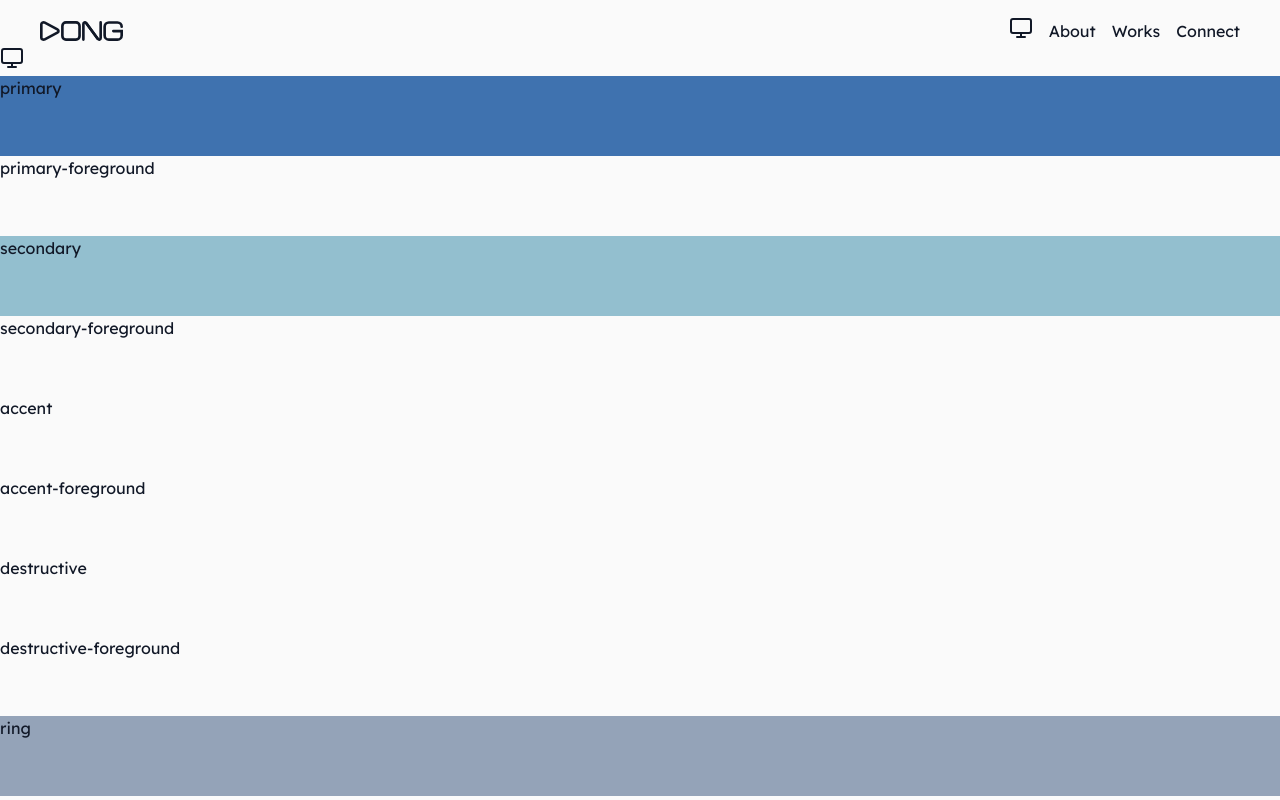
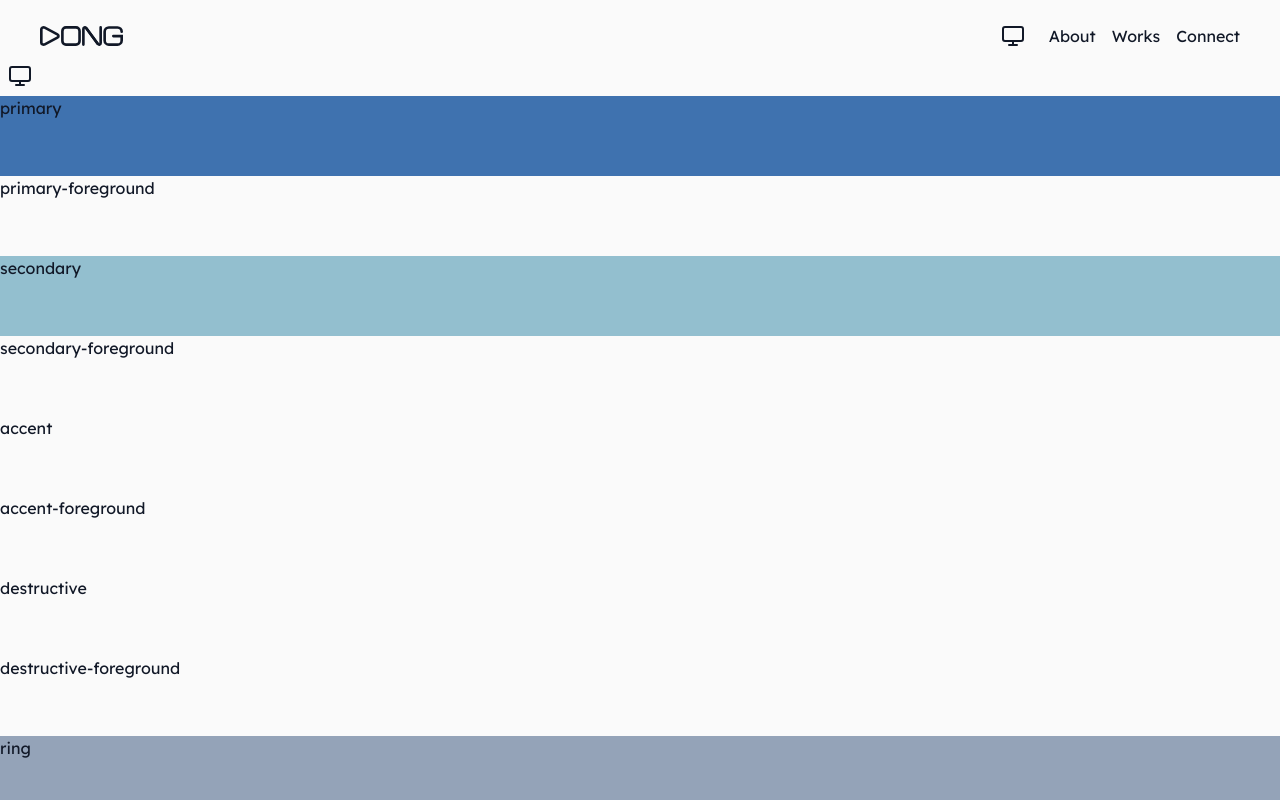
Before and after one commit to dongdong867/dongdong867.dev, a Next.js app: page /colors in a window 1280 px wide. Shown: the top 800 px of the page. Built offline with nearby package versions, Linux system fonts and the light colour scheme.

Commit message:
fix(theme-provider): update padding value

```diff
--- a/components/theme-provider.tsx
+++ b/components/theme-provider.tsx
@@ -27,7 +27,7 @@ const ThemeProvider = () => {
     <DropdownMenu>
       <DropdownMenuTrigger asChild>
         <div>
-          <TranslatableContextButton className="w-10 h-10 p-0 text-2xl focus-visible:ring-transparent focus-visible:ring-offset-0">
+          <TranslatableContextButton className="w-10 h-10 p-2 text-2xl focus-visible:ring-transparent focus-visible:ring-offset-0">
             {mode !== "system" ? (
               <>
                 <LuSun className="dark:hidden" />
```
